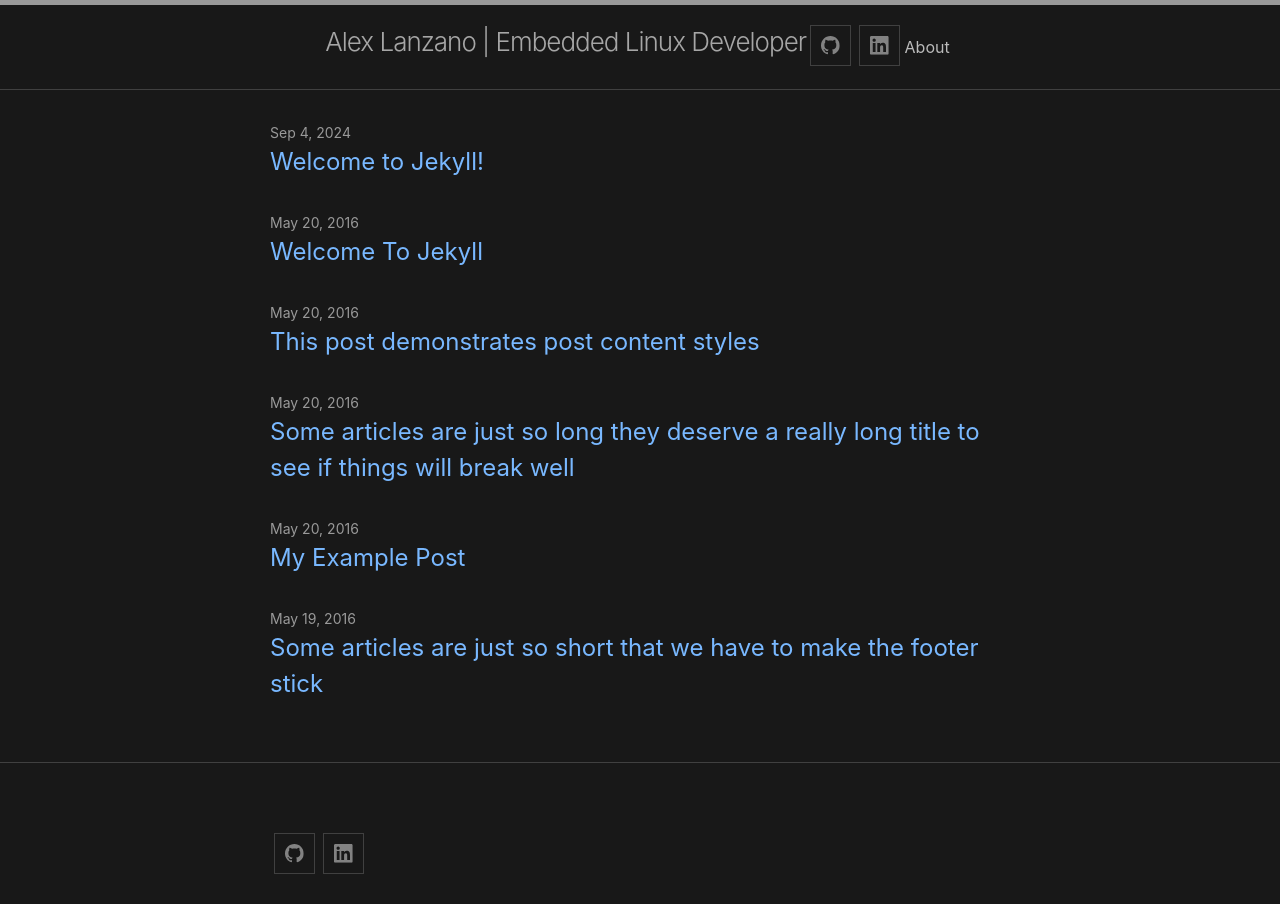
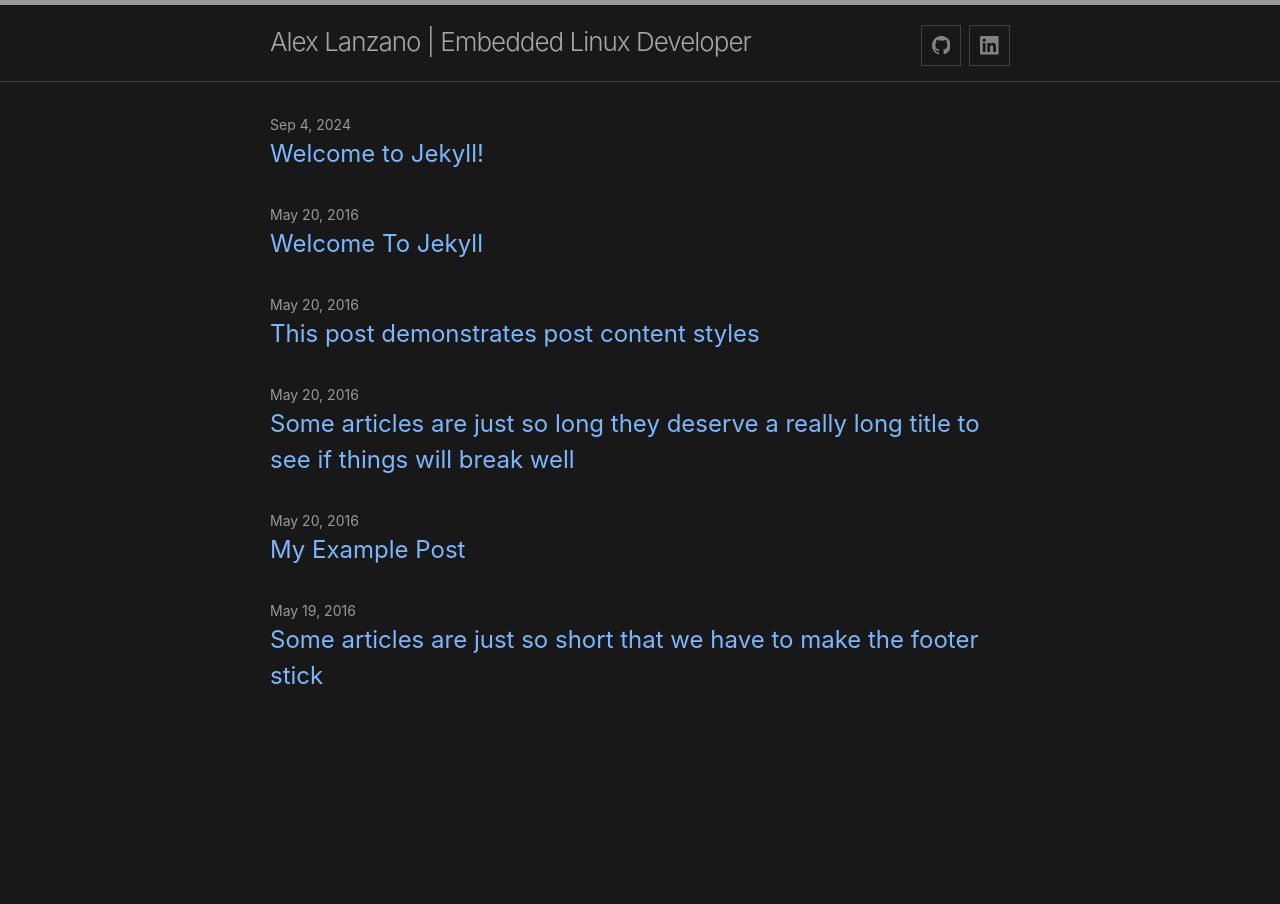
Before and after one commit to AlexLanzano/AlexLanzano.github.io, a Jekyll site: the page built from index.md, in a window 1280 px wide. Built offline with Jekyll 4.4.1, drawn with Linux system fonts in a browser that asks for light colours.

Commit message:
Finally happy with the look

```diff
--- a/_includes/header.html
+++ b/_includes/header.html
@@ -10,26 +10,5 @@
         {%- include social.html -%}
     </div>
 
-    {%- if titles_size > 0 -%}
-      <nav class="site-nav">
-        <input type="checkbox" id="nav-trigger" class="nav-trigger" />
-        <label for="nav-trigger">
-          <span class="menu-icon">
-            <svg viewBox="0 0 18 15" width="18px" height="15px">
-              <path d="M18,1.484c0,0.82-0.665,1.484-1.484,1.484H1.484C0.665,2.969,0,2.304,0,1.484l0,0C0,0.665,0.665,0,1.484,0 h15.032C17.335,0,18,0.665,18,1.484L18,1.484z M18,7.516C18,8.335,17.335,9,16.516,9H1.484C0.665,9,0,8.335,0,7.516l0,0 c0-0.82,0.665-1.484,1.484-1.484h15.032C17.335,6.031,18,6.696,18,7.516L18,7.516z M18,13.516C18,14.335,17.335,15,16.516,15H1.484 C0.665,15,0,14.335,0,13.516l0,0c0-0.82,0.665-1.483,1.484-1.483h15.032C17.335,12.031,18,12.695,18,13.516L18,13.516z"/>
-            </svg>
-          </span>
-        </label>
-
-        <div class="trigger">
-          {%- for path in page_paths -%}
-            {%- assign my_page = site.pages | where: "path", path | first -%}
-            {%- if my_page.title -%}
-            <a class="page-link" href="{{ my_page.url | relative_url }}">{{ my_page.title | escape }}</a>
-            {%- endif -%}
-          {%- endfor -%}
-        </div>
-      </nav>
-    {%- endif -%}
   </div>
 </header>
--- a/_layouts/base.html
+++ b/_layouts/base.html
@@ -13,8 +13,6 @@
       </div>
     </main>
 
-    {%- include footer.html -%}
-
   </body>
 
 </html>
--- a/_sass/minima/_layout.scss
+++ b/_sass/minima/_layout.scss
@@ -8,9 +8,6 @@
   line-height: $base-line-height * $base-font-size * 2.25;
 
   // Positioning context for the mobile navigation icon
-  display: flex;
-  justify-content: space-between;
-  align-items: center;
   padding: 10px 0;
 }
 
@@ -151,7 +148,7 @@
   @include relative-font-size(0.9375);
   color: $brand-color;
   display: flex;
-  float: left;
+  float: right;
   padding-top: 10px;
 }
 
```
Also changed, not shown: about.md (deleted, +0 -18 lines).
